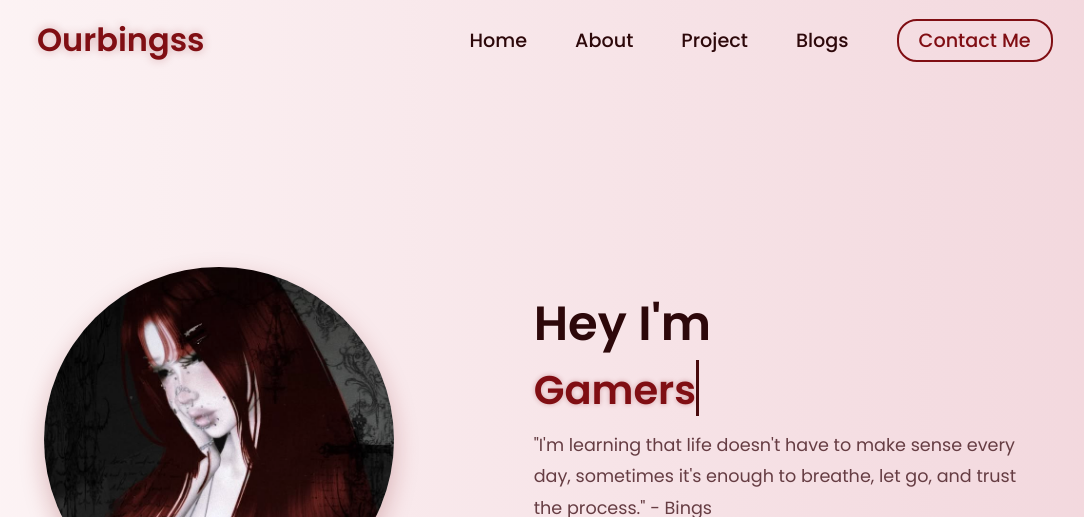
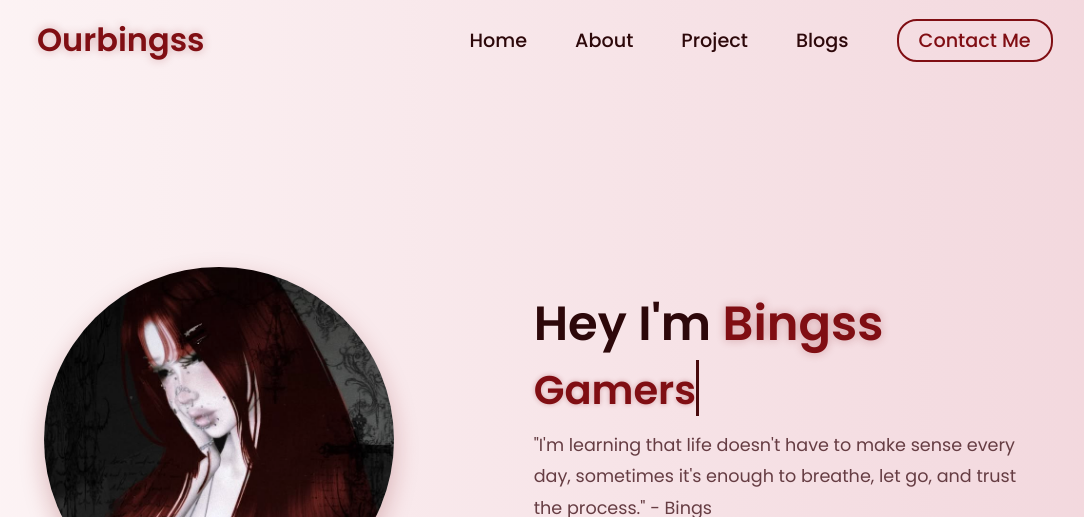
Before and after one commit to ourbingss/profileme, a plain HTML site: page index.html in a window 1280 px wide. Shown: the top 517 px of the page, without its empty margins (95-1179 px from the left). Drawn offline with nearby package versions, Linux system fonts and the light colour scheme.

Commit message:
Update header with name 'Bingss'

```diff
--- a/index.html
+++ b/index.html
@@ -43,7 +43,7 @@
           <img src="img/pp5.jpg" alt="" />
         </div>
         <div class="content">
-          <h1 data-aos="fade-left" data-aos-duration="1000" data-aos-delay="800">Hey I'm <span></span></h1>
+          <h1 data-aos="fade-left" data-aos-duration="1000" data-aos-delay="800">Hey I'm <span>Bingss</span></h1>
           <div class="typewriter" data-aos="fade-right" data-aos-duration="1000" data-aos-delay="900"><span></span></div>
           <p class="quotes" data-aos="fade-up" data-aos-duration="1000" data-aos-delay="1000">"I'm learning that life doesn't have to make sense every day, sometimes it's enough to breathe, let go, and trust the process." - Bings</p>
           <div class="social-links" data-aos="fade-up" data-aos-duration="1000" data-aos-delay="1200">
```
